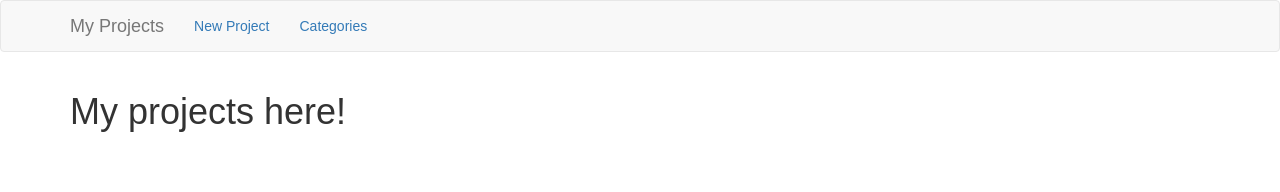
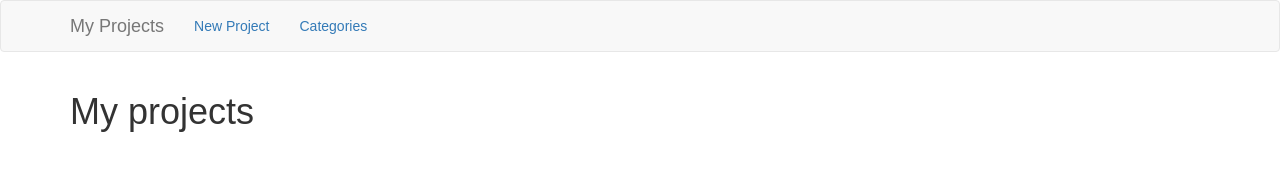
Before and after one commit to Ary770/react-projects-app, a React (Create React App) app: page /projects in a window 1280 px wide. Shown: the top 192 px of the page. Built offline with nearby package versions, Linux system fonts and the light colour scheme.

Commit message:
worked on projects component to display all projects

```diff
--- a/src/components/Projects.js
+++ b/src/components/Projects.js
@@ -1,8 +1,27 @@
 import React from 'react';
+import { connect } from 'react-redux';
+import { NavLink } from 'react-router-dom';
 
-const Projects = (props) =>
-  <div className='container'>
-    <h1>My projects here!</h1>
-  </div>
+class Projects extends React.Component {
+  render(){
+    const projects = this.props.projects.map(project =>
+      <h4><li key={project.id}><NavLink to='/'>{project.name}</NavLink></li></h4>
+    )
+    return (
+      <div className='container'>
+        <h1>My projects</h1>
+        <ul>
+          {projects}
+        </ul>
+      </div>
+    )
+  }
+}
 
-export default Projects
+const mapStateToProps = state => {
+  return ({
+    projects: state.projects
+  })
+}
+
+export default connect(mapStateToProps)(Projects)
```
